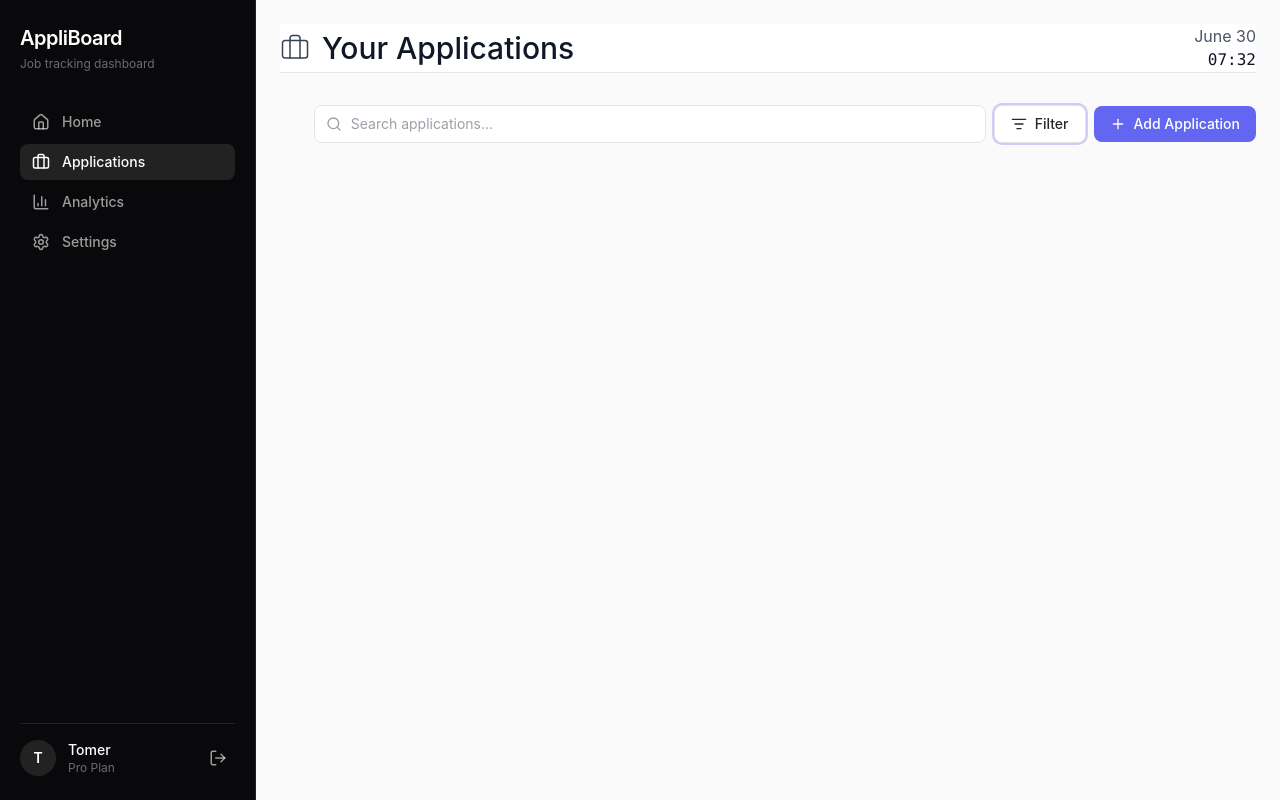
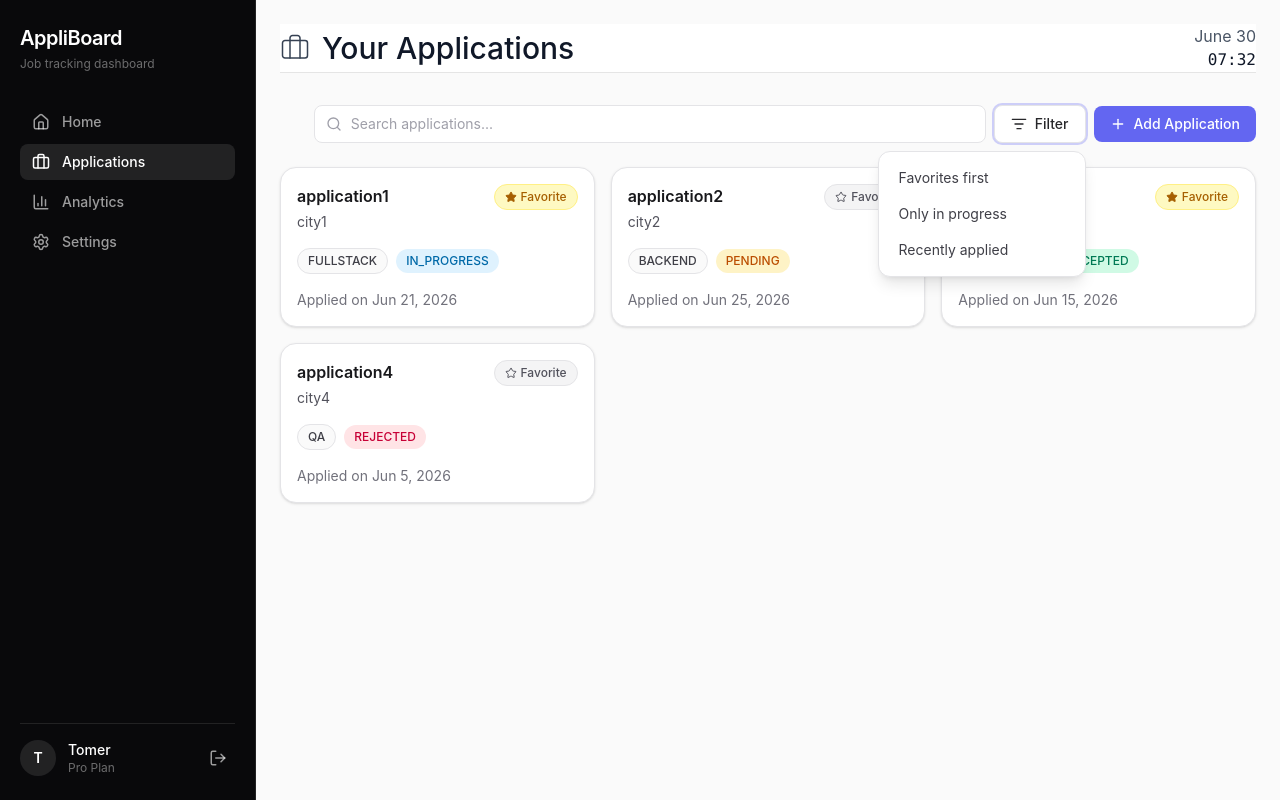
Before and after one commit to TomerP750/AppliBoard, a React (Vite) app in the folder frontend/: page /dashboard/applications in a window 1280 px wide. Both pictures are taken after a click on the button "Filter". Built offline with nearby package versions, Linux system fonts and the light colour scheme.

Commit message:
filter menu created

```diff
--- a/frontend/src/features/dashboard/applications/components/ApplicationCard.tsx
+++ b/frontend/src/features/dashboard/applications/components/ApplicationCard.tsx
@@ -1,9 +1,62 @@
+import { Heart, StarIcon } from "lucide-react";
+import type { JobApplicationDto } from "../models/JobApplicationDto";
 
+type ApplicationCardProps = {
+    application: JobApplicationDto;
+};
 
-export function ApplicationCard() {
+const statusClasses: Record<JobApplicationDto["status"], string> = {
+    PENDING: "bg-amber-100 text-amber-700 dark:bg-amber-900/40 dark:text-amber-300",
+    IN_PROGRESS: "bg-sky-100 text-sky-700 dark:bg-sky-900/40 dark:text-sky-300",
+    ACCEPTED: "bg-emerald-100 text-emerald-700 dark:bg-emerald-900/40 dark:text-emerald-300",
+    REJECTED: "bg-rose-100 text-rose-700 dark:bg-rose-900/40 dark:text-rose-300",
+};
+
+export function ApplicationCard({ application }: ApplicationCardProps) {
+    const formattedAppliedDate = new Date(application.appliedAt).toLocaleDateString("en-US", {
+        year: "numeric",
+        month: "short",
+        day: "numeric",
+    });
+
     return (
-        <article>
-            <h1>Application Card</h1>
+        <article className="rounded-2xl border border-zinc-200 bg-white p-4 shadow-sm dark:border-zinc-800 dark:bg-zinc-900">
+            <div className="flex items-start justify-between gap-3">
+                <div>
+                    <h3 className="text-base font-semibold text-zinc-900 dark:text-zinc-100">
+                        {application.name}
+                    </h3>
+                    <p className="mt-1 text-sm text-zinc-600 dark:text-zinc-300">{application.city}</p>
+                </div>
+
+                <button
+                    type="button"
+                    aria-label="Toggle favorite"
+                    aria-pressed={application.isFavorite}
+                    className={`cursor-pointer inline-flex items-center gap-1 rounded-full border px-2.5 py-1 text-xs font-medium transition ${
+                        application.isFavorite
+                            ? "border-yellow-200 bg-yellow-100 text-yellow-700 dark:border-yellow-700/40 dark:bg-yellow-900/30 dark:text-yellow-300"
+                            : "border-zinc-200 bg-zinc-100 text-zinc-600 dark:border-zinc-700 dark:bg-zinc-800 dark:text-zinc-300"
+                    }`}
+                >
+                    <StarIcon size={12} className={application.isFavorite ? "fill-current" : ""} />
+                    Favorite
+                </button>
+            </div>
+
+            <div className="mt-4 flex flex-wrap items-center gap-2">
+                <span className="rounded-full border border-zinc-200 bg-zinc-50 px-2.5 py-1 text-xs font-medium text-zinc-700 dark:border-zinc-700 dark:bg-zinc-800 dark:text-zinc-200">
+                    {application.position}
+                </span>
+
+                <span
+                    className={`rounded-full px-2.5 py-1 text-xs font-medium ${statusClasses[application.status]}`}
+                >
+                    {application.status}
+                </span>
+            </div>
+
+            <p className="mt-4 text-sm text-zinc-500 dark:text-zinc-400">Applied on {formattedAppliedDate}</p>
         </article>
     )
 }
--- /dev/null
+++ b/frontend/src/features/dashboard/applications/components/FilterMenu.tsx
@@ -0,0 +1,37 @@
+export type FilterValue = "favorites" | "in-progress" | "recent";
+
+type FilterMenuProps = {
+    selectedFilter: FilterValue | null;
+    onSelectFilter: (filter: FilterValue) => void;
+};
+
+const baseButtonClassName =
+    "w-full rounded-lg px-3 py-2 text-left text-sm transition dark:text-zinc-200 dark:hover:bg-zinc-800";
+
+const filterOptions: { value: FilterValue; label: string }[] = [
+    { value: "favorites", label: "Favorites first" },
+    { value: "in-progress", label: "Only in progress" },
+    { value: "recent", label: "Recently applied" },
+];
+
+export function FilterMenu({ selectedFilter, onSelectFilter }: FilterMenuProps) {
+
+    return (
+        <div className="w-52 rounded-xl border border-zinc-200 bg-white p-2 shadow-lg dark:border-zinc-700 dark:bg-zinc-900">
+            {filterOptions.map((option) => (
+                <button
+                    key={option.value}
+                    type="button"
+                    className={`${baseButtonClassName} ${
+                        selectedFilter === option.value
+                            ? "bg-zinc-100 text-zinc-900 dark:bg-zinc-800 dark:text-zinc-100"
+                            : "text-zinc-700 hover:bg-zinc-100"
+                    }`}
+                    onClick={() => onSelectFilter(option.value)}
+                >
+                    {option.label}
+                </button>
+            ))}
+        </div>
+    );
+}
--- a/frontend/src/features/dashboard/applications/pages/ApplicationsPage.tsx
+++ b/frontend/src/features/dashboard/applications/pages/ApplicationsPage.tsx
@@ -1,15 +1,73 @@
+import { useState } from "react";
 import { Briefcase, ListFilter, Plus } from "lucide-react";
+import { useSearchParams } from "react-router-dom";
 import { DashboardHeader } from "../../layout/DashboardHeader";
 import { Button } from "../../../../shared/ui/Button";
 import { SearchInput } from "../../../../shared/ui/SearchInput";
+import { ApplicationCard } from "../components/ApplicationCard";
+import { FilterMenu, type FilterValue } from "../components/FilterMenu";
+import { Position, Status, type JobApplicationDto } from "../models/JobApplicationDto";
 
+const dummyApplications: JobApplicationDto[] = [
+    {
+        id: "1",
+        name: "application1",
+        city: "city1",
+        status: Status.IN_PROGRESS,
+        position: Position.FULLSTACK,
+        isFavorite: true,
+        appliedAt: "2026-06-21T10:30:00Z",
+    },
+    {
+        id: "2",
+        name: "application2",
+        city: "city2",
+        status: Status.PENDING,
+        position: Position.BACKEND,
+        isFavorite: false,
+        appliedAt: "2026-06-25T14:15:00Z",
+    },
+    {
+        id: "3",
+        name: "application3",
+        city: "city3",
+        status: Status.ACCEPTED,
+        position: Position.FRONTEND,
+        isFavorite: true,
+        appliedAt: "2026-06-15T08:00:00Z",
+    },
+    {
+        id: "4",
+        name: "application4",
+        city: "city4",
+        status: Status.REJECTED,
+        position: Position.QA,
+        isFavorite: false,
+        appliedAt: "2026-06-05T16:45:00Z",
+    },
+];
 
 export function ApplicationsPage() {
+
+    const [isFilterMenuOpen, setIsFilterMenuOpen] = useState(false);
+    const [searchParams, setSearchParams] = useSearchParams();
+    const filterParam = searchParams.get("filter");
+    const selectedFilter: FilterValue | null =
+        filterParam === "favorites" || filterParam === "in-progress" || filterParam === "recent"
+            ? filterParam
+            : null;
 
     // const {} = useQuery({
     //     queryKey: ["applications"],
     //     queryFn:
     // })
+
+    const handleSelectFilter = (filter: FilterValue) => {
+        const nextParams = new URLSearchParams(searchParams);
+        nextParams.set("filter", filter);
+        setSearchParams(nextParams);
+        setIsFilterMenuOpen(false);
+    };
 
     return (
         <section className="min-h-screen bg-zinc-50 p-4 sm:p-6 dark:bg-dark-background">
@@ -22,13 +80,35 @@ export function ApplicationsPage() {
                         <SearchInput placeholder="Search applications..." />
                     </div>
 
-                    <Button variant="secondary" leftIcon={<ListFilter size={16} />}>
-                        Filter
-                    </Button>
+                    <div className="relative">
+                        <Button
+                            variant="secondary"
+                            leftIcon={<ListFilter size={16} />}
+                            onClick={() => setIsFilterMenuOpen((prev) => !prev)}
+                        >
+                            Filter
+                        </Button>
+
+                        {isFilterMenuOpen && (
+                            <div className="absolute right-0 top-full z-20 mt-2">
+                                <FilterMenu
+                                    selectedFilter={selectedFilter}
+                                    onSelectFilter={handleSelectFilter}
+                                />
+                            </div>
+                        )}
+                    </div>
 
                     <Button leftIcon={<Plus size={16} />}>Add Application</Button>
                 </div>
+
+                <div className="mt-6 grid grid-cols-1 gap-4 md:grid-cols-3">
+                    {dummyApplications.map((application) => (
+                        <ApplicationCard key={application.id} application={application} />
+                    ))}
+                </div>
             </div>
+
         </section>
     )
 }
```
